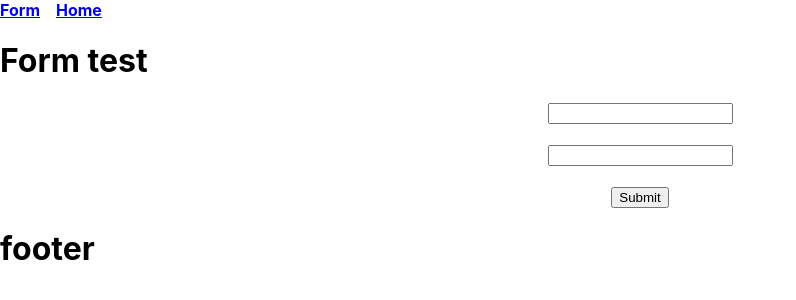
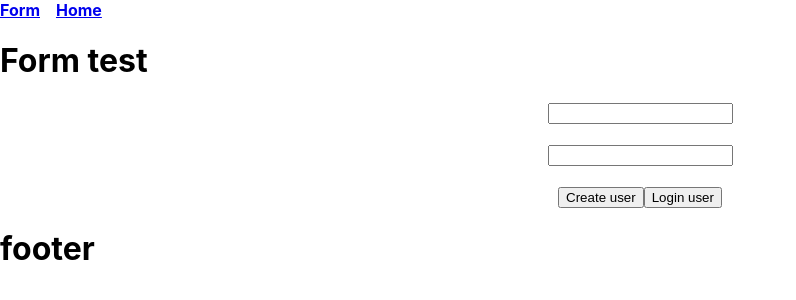
Before and after one commit to MuhammadZubair786/React_Class_1_3, a React (Create React App) app: page / in a window 1280 px wide. Shown: the top 300 px of the page, without its empty margins (0-796 px from the left). Built offline with nearby package versions, Linux system fonts and the light colour scheme.

Commit message:
Update LoginForm.jsx

```diff
--- a/src/components/LoginForm.jsx
+++ b/src/components/LoginForm.jsx
@@ -1,14 +1,17 @@
-import React from "react"
+import React, { useState } from "react"
 import { Formik,Form, Field,ErrorMessage } from "formik"
 import * as Yup from 'yup';
 
-import { createUserWithEmailAndPassword } from "firebase/auth";
+import { createUserWithEmailAndPassword, signInWithEmailAndPassword } from "firebase/auth";
 import {auth,db}  from "../config/Firebase";
 import {ref,push} from 'firebase/database'
 
 // import { Form } from "react-router-dom";
 
 function LoginForm(){
+
+    let [btn,setbtn] =useState() //state
+
     return(
         <>
 
@@ -25,9 +28,22 @@ function LoginForm(){
         onSubmit={async(value)=>{
             console.log(value)
             try{
+                if(btn=="signin"){
+                    console.log("login ")
+
+                    const user = await signInWithEmailAndPassword(auth,value.email,value.password)
+                    console.log(user.user.uid)
+
+
+                }
+                else{
+                    console.log("create user")
 
                 const user = await createUserWithEmailAndPassword(auth,value.email,value.password)
                 console.log(user.user.uid)
+
+                }
+
 
 
                 // var obj ={
@@ -63,7 +79,13 @@ function LoginForm(){
 
 
 
-                <button name="login" type="submit">Submit</button>
+                <button name="login" type="submit"
+                onClick={()=>setbtn("signup")}
+                >Create user</button>
+
+                <button name="login" type="submit"
+                onClick={()=>setbtn("signin")}
+                >Login user</button>
 
             </Form>
 
```
